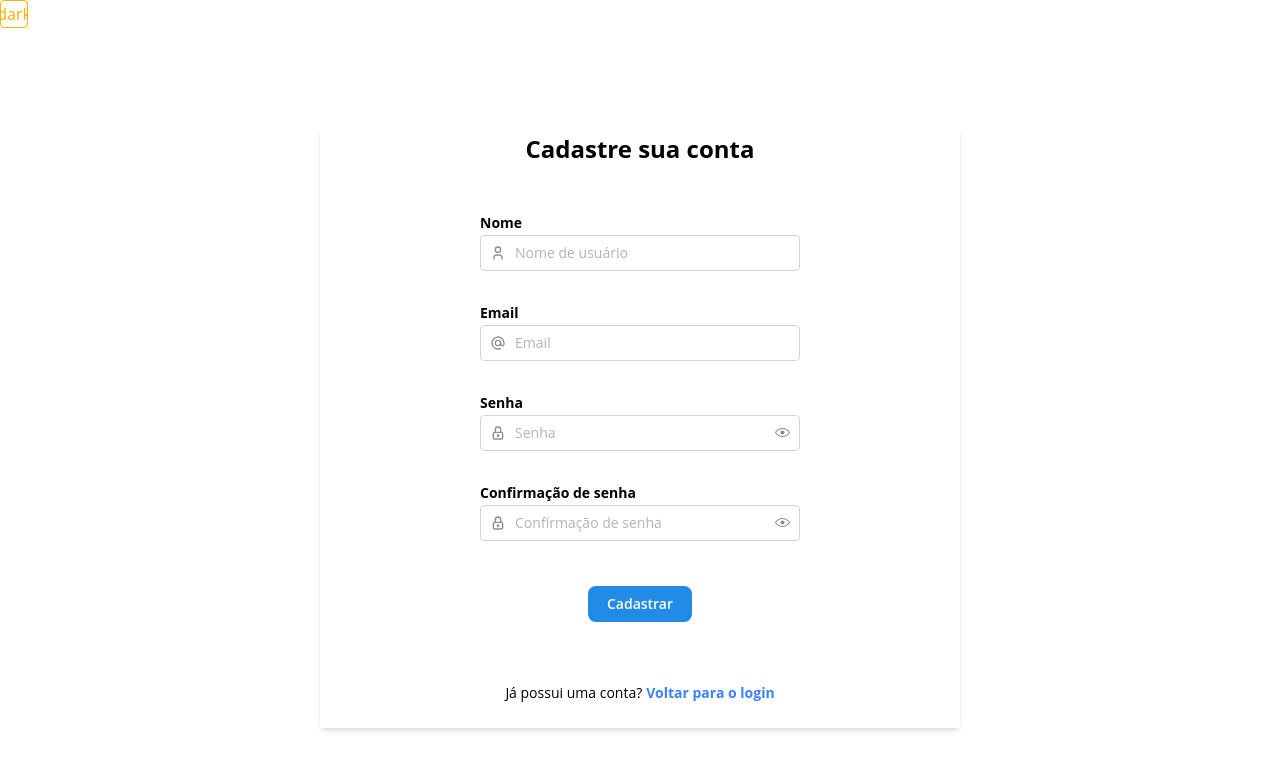
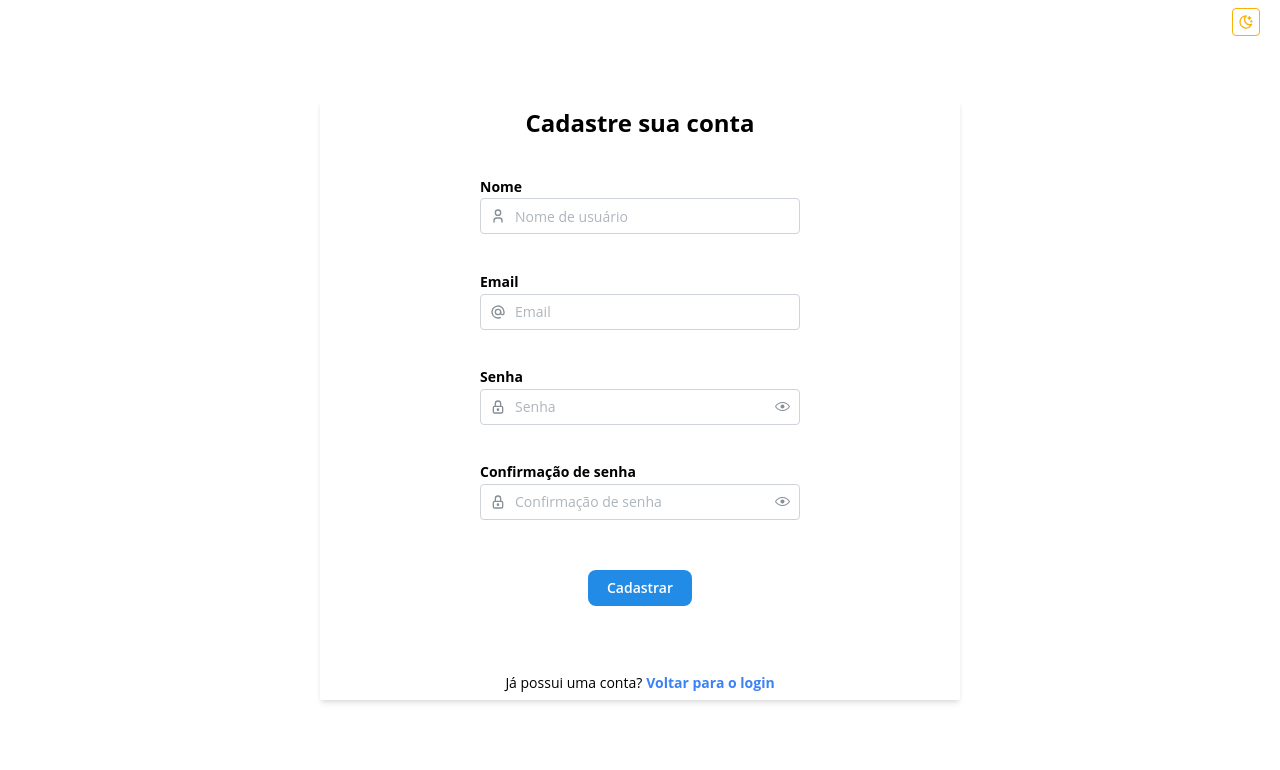
Before and after one commit to daviqz/nextjs-template, a Next.js app: page /register in a window 1280 px wide. Shown: the top 770 px of the page. Built offline with nearby package versions, Linux system fonts and the light colour scheme.

Commit message:
[CHANGE,ADD] Adicionando alguns ícones no SystemIcons e Botão de light/dark mode melhorado

```diff
--- a/src/components/global/LightDarkModeSwitch/LightDarkModeSwitch.tsx
+++ b/src/components/global/LightDarkModeSwitch/LightDarkModeSwitch.tsx
@@ -1,5 +1,6 @@
 import React, { FC } from 'react'
 import { ActionIcon } from '@mantine/core'
+import { FlareIcon, MoonStartsIcon } from '../SystemIcons/SystemIcons'
 
 type LightDarkModeSwitchProps = {
 	value: 'light' | 'dark'
@@ -11,14 +12,16 @@ const LightDarkModeSwitch: FC<LightDarkModeSwitchProps> = ({ value, onChange })
 		onChange(value)
 	}
 	return (
+		<div className='absolute right-5 top-2'>
 			<ActionIcon
 				variant='outline'
 				color={value === 'dark' ? 'blue' : 'yellow'}
 				onClick={() => onChangeThemeType(value === 'dark' ? 'light' : 'dark')}
 				title='Toggle color scheme'
 			>
-			{value === 'dark' ? 'light' : 'dark'}
+				{value === 'dark' ? <FlareIcon size={16} /> : <MoonStartsIcon size={16} />}
 			</ActionIcon>
+		</div>
 	)
 }
 
--- a/src/components/global/SystemIcons/SystemIcons.tsx
+++ b/src/components/global/SystemIcons/SystemIcons.tsx
@@ -1,4 +1,4 @@
-import { IconAt, IconLock, IconUser } from '@tabler/icons-react'
+import { IconAt, IconLock, IconUser, IconMoonStars, IconFlare } from '@tabler/icons-react'
 import { rem } from '@mantine/core'
 
 type SystemIconProps = {
@@ -6,11 +6,12 @@ type SystemIconProps = {
 	height?: number
 	size?: number
 }
+const generateIcon =
+	(Icon: any) =>
+	({ width, height, size = 16 }: SystemIconProps) => <Icon style={{ width: rem(width || size), height: rem(height || size) }} />
 
-export const AtIcon = ({ width, height, size = 16 }: SystemIconProps) => <IconAt style={{ width: rem(width || size), height: rem(height || size) }} />
-export const LockIcon = ({ width, height, size = 16 }: SystemIconProps) => (
-	<IconLock style={{ width: rem(width || size), height: rem(height || size) }} />
-)
-export const UserIcon = ({ width, height, size = 16 }: SystemIconProps) => (
-	<IconUser style={{ width: rem(width || size), height: rem(height || size) }} />
-)
+export const AtIcon = (props: SystemIconProps) => generateIcon(IconAt)(props)
+export const LockIcon = (props: SystemIconProps) => generateIcon(IconLock)(props)
+export const UserIcon = (props: SystemIconProps) => generateIcon(IconUser)(props)
+export const MoonStartsIcon = (props: SystemIconProps) => generateIcon(IconMoonStars)(props)
+export const FlareIcon = (props: SystemIconProps) => generateIcon(IconFlare)(props)
--- a/src/pages/register/index.tsx
+++ b/src/pages/register/index.tsx
@@ -31,9 +31,9 @@ const RegisterPage = () => {
 	}
 
 	return (
-		<div className='flex h-screen w-screen items-center justify-center '>
+		<div className='flex h-screen w-screen items-center justify-center'>
 			<div className='grid h-3/4 w-1/2 grid-flow-row grid-cols-1 items-center justify-items-center gap-5 shadow-md'>
-				<h1 className='mb-4 text-2xl font-bold'>Cadastre sua conta</h1>
+				<h1 className='text-2xl font-bold'>Cadastre sua conta</h1>
 				<TextInput
 					className='w-full max-w-xs'
 					leftSectionPointerEvents='none'
@@ -81,7 +81,7 @@ const RegisterPage = () => {
 				<Button color='blue' mt='md' radius='md' onClick={onSubmitRegisterForm}>
 					Cadastrar
 				</Button>
-				<Link href='/login' className='mb-5 mt-8 flex justify-center text-center text-sm'>
+				<Link href='/login' className='mt-8 flex justify-center text-center text-sm'>
 					Já possui uma conta?
 					<span className='ml-1 font-bold text-blue-500 hover:underline'>Voltar para o login</span>
 				</Link>
```
Lines whose indentation alone changed are shown as unchanged.
